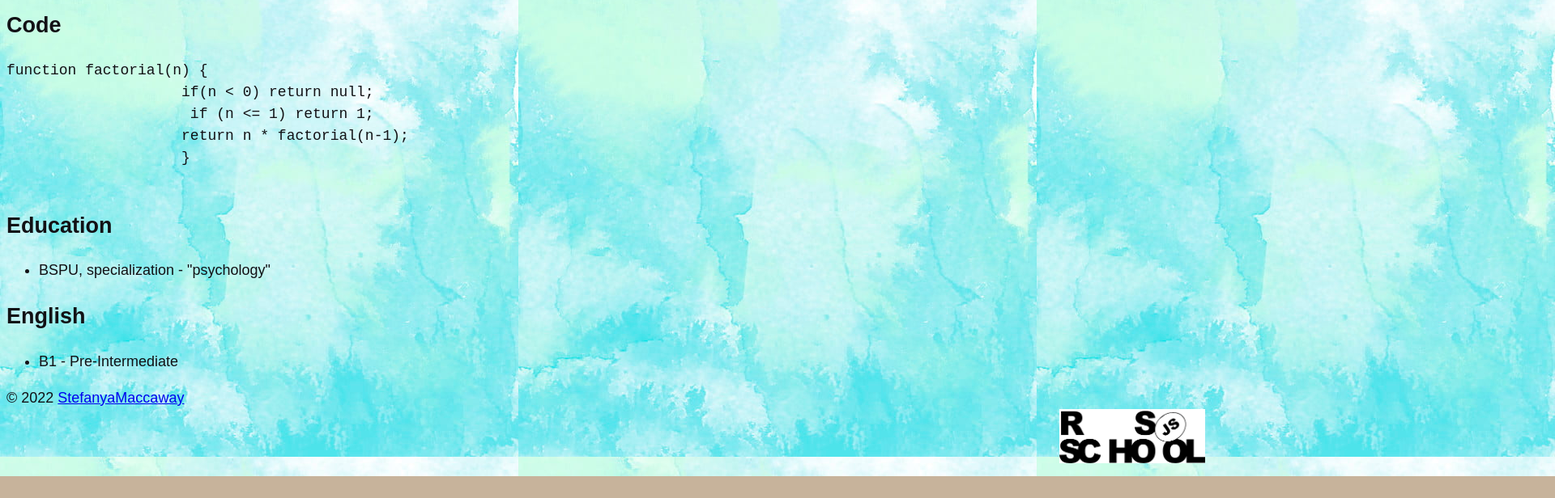
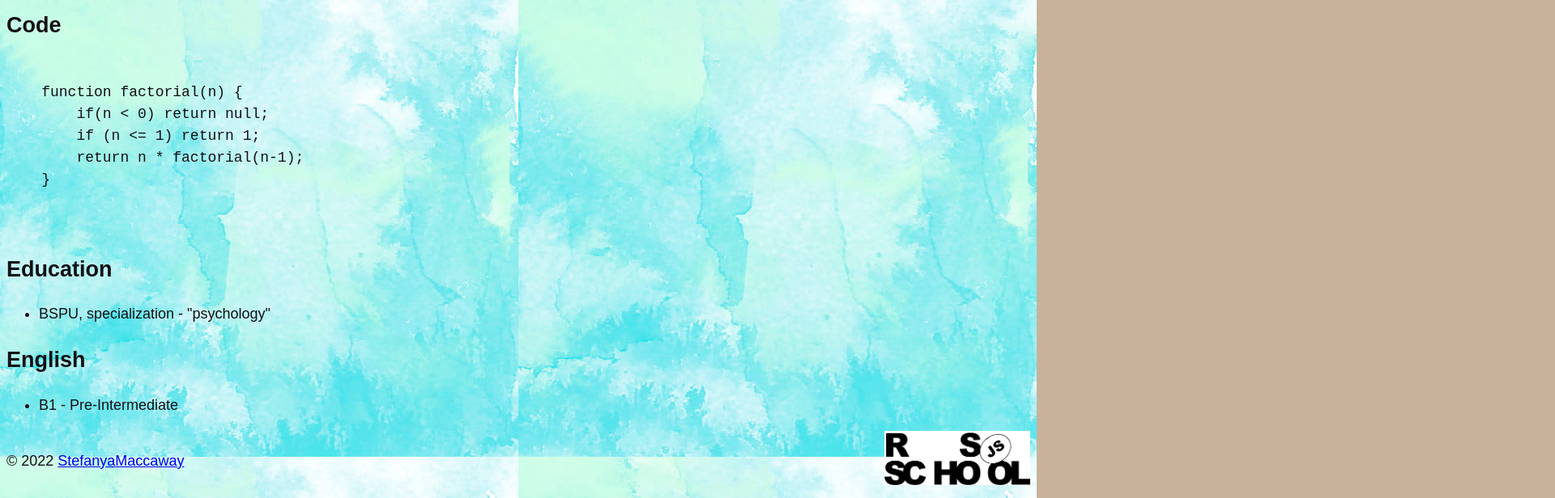
Before and after one commit to StefanyaMaccaway/rsschool-cv, a plain HTML site: page index.html in a window 1280 px wide. Shown: the part 1355-1971 px from the top of the page at 81% size, 1920 px wide, since content can reach past the window. Before the commit the page ends 1944 px from the top, so only its background shows below. Drawn offline with Linux system fonts and the light colour scheme; a web font is replaced by a local one.

Commit message:
feat: update cv

```diff
--- a/index.html
+++ b/index.html
@@ -92,11 +92,14 @@
             </section>
             <section class="section" id="code">
                 <h2 class="section-title">Code</h2>
-                    <pre class="pre"><code>function factorial(n) {
-                    if(n &lt; 0) return null;
-                     if (n &lt;= 1) return 1;
-                    return n * factorial(n-1);
-                    } </code>
+                    <pre class="pre">
+                        <code>
+    function factorial(n) {
+        if(n &lt; 0) return null;
+        if (n &lt;= 1) return 1;
+        return n * factorial(n-1);
+    }
+                        </code>
                     </pre>
            </section>
             <section class="section" id="education">
@@ -116,8 +119,10 @@
     <footer class="footer">
         <div class="footer-container">
           <div> © 2022 <a href="https://github.com/StefanyaMaccaway" class="github nav-link" target="_blank" >StefanyaMaccaway</a></div>
-          <div><img src="images/rs.png" alt="rsschool" class="rs">
-          <a href="https://rs.school/js/" class="rs"></a></div>
+          <div class="logo-container">
+            <img src="images/rs.png" alt="rsschool" class="logo">
+            <a href="https://rs.school/js/" target="_blank" class="logo logo-link"></a>
+          </div>
         </div>
       </footer>
 </body>
--- a/style.css
+++ b/style.css
@@ -30,10 +30,24 @@ body {
 .contacts-item {
     font-style: italic;
 }
- .rs {
+
+.footer-container {
+    display: flex;
+    justify-content: space-between;
+    align-items: center;
+}
+
+.logo-container {
+    position: relative;
+}
+
+.logo {
     width: 180px;
-    margin-left: 1300px;
- }
- .section-title main-title {
-    margin-top: 100cm;
- }
+    height: 67px;
+}
+
+.logo-link {
+    position: absolute;
+    opacity: 0;
+    left: 0;
+}
```
